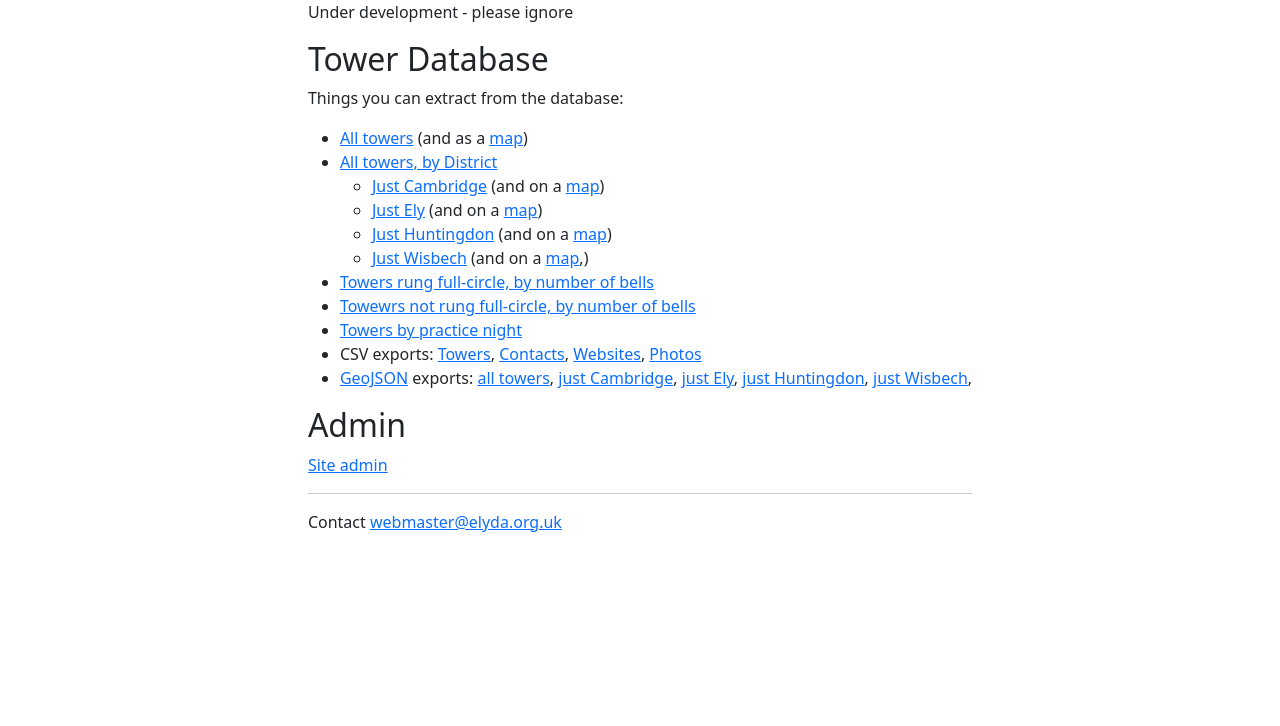
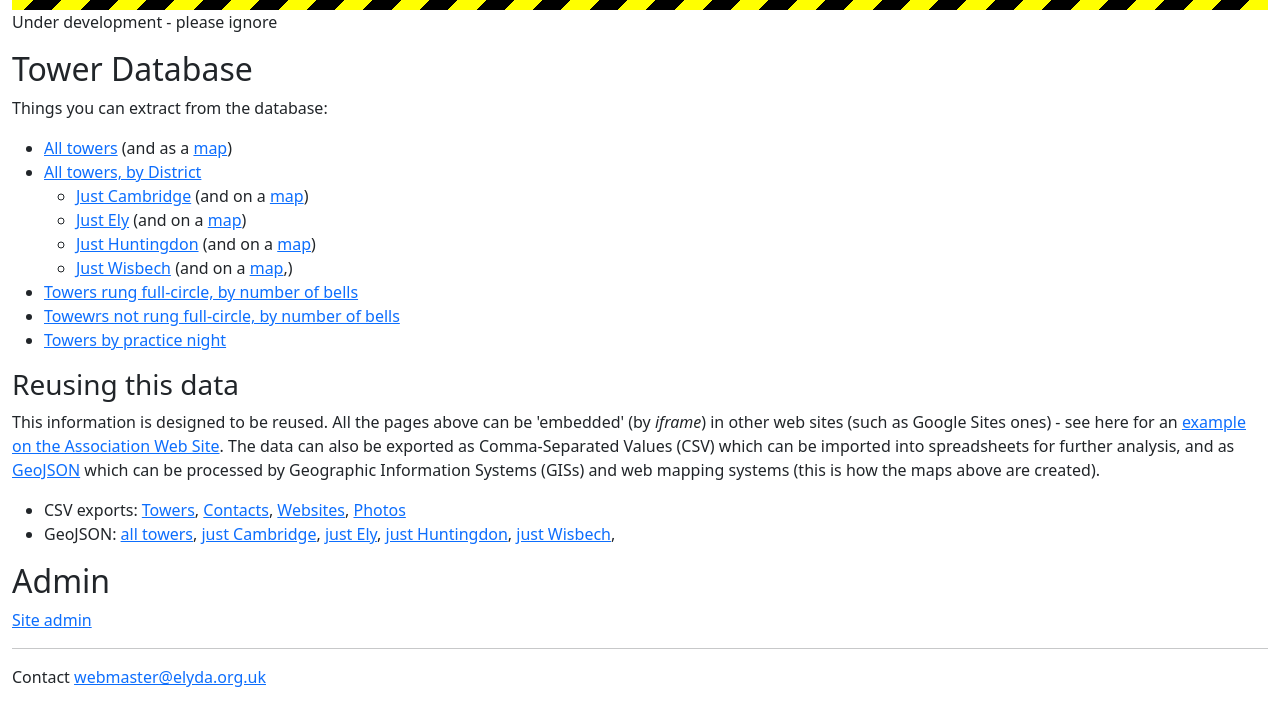
Before and after one commit to jw35/eda-django, a Django app: template eda/eda/templates/eda/index.html in a window 1280 px wide. Shown: the top 726 px of the page. Run offline with Django 5.2, Linux system fonts and the light colour scheme; the template is opened without the code that fills it, so the values that code supplies are empty; some libraries are stand-ins or nearby versions.

Commit message:
Add a 'hazard tape' header to the page

```diff
--- /dev/null
+++ b/eda/eda/static/eda/eda.css
@@ -0,0 +1,10 @@
+.striped {
+    background-image: repeating-linear-gradient(
+    -45deg,
+    yellow,
+    yellow 20px,
+    black 20px,
+    black 40px
+  );
+    height: 10px;
+}
--- a/eda/eda/templates/eda/base.html
+++ b/eda/eda/templates/eda/base.html
@@ -10,6 +10,7 @@
     <meta name="viewport" content="width=device-width, initial-scale=1">
     <title>{% block title %}EDA Automation{% endblock %}</title>
     <link rel="stylesheet" href="{% static 'eda/bootstrap.css' %}">
+    <link rel="stylesheet" href="{% static 'eda/eda.css' %}">
 
     {% block extra_head %}{% endblock %}
 
@@ -18,7 +19,13 @@
   <body>
 
     <div class="container-fluid">
+
+    <div class="sticky-top">
+    <div class="striped"></div>
+    </div>
+
     {% block content %}{% endblock %}
+
     </div>
 
     <script src="{% static 'eda/bootstrap.bundle.js' %}"></script>
--- a/eda/tower_database/templates/tower_database/index.html
+++ b/eda/tower_database/templates/tower_database/index.html
@@ -31,6 +31,15 @@
 		<li><a href="{% url 'bells_list' %}">Towers rung full-circle, by number of bells</a></li>
 		<li><a href="{% url 'un_bells_list' %}">Towewrs not rung full-circle, by number of bells</a></li>
 		<li><a href="{% url 'practice_night_list' %}">Towers by practice night</a></li>
+
+	</ul>
+
+	<h3>Reusing this data</h3>
+
+	<p>This information is designed to be reused. All the pages above can be 'embedded' (by <i>iframe</i>) in other web sites (such as Google Sites ones) - see here for an <a href="https://www.elyda.org.uk/towers-and-bells/new-list">example on the Association Web Site</a>. The data can also be exported as Comma-Separated Values (CSV) which can be imported into spreadsheets for further analysis, and as <a href="https://en.wikipedia.org/wiki/GeoJSON">GeoJSON</a> which can be processed by Geographic Information Systems (GISs) and web mapping systems (this is how the maps above are created).</p>
+
+	<ul>
 		<li>CSV exports: <a href="{% url 'towers_csv' %}">Towers</a>, <a href="{% url 'contacts_csv' %}">Contacts</a>, <a href="{% url 'websites_csv' %}">Websites</a>, <a href="{% url 'photos_csv' %}">Photos</a></li>
-		<li><a href="https://en.wikipedia.org/wiki/GeoJSON">GeoJSON</a> exports: <a href="{% url 'towers_geojson' %}">all towers</a>, <a href="{% url 'district_geojson' district='C' %}">just Cambridge</a>, <a href="{% url 'district_geojson' district='E' %}">just Ely</a>, <a href="{% url 'district_geojson' district='H' %}">just Huntingdon</a>, <a href="{% url 'district_geojson' district='W' %}">just Wisbech</a>,</li>
+
+		<li>GeoJSON: <a href="{% url 'towers_geojson' %}">all towers</a>, <a href="{% url 'district_geojson' district='C' %}">just Cambridge</a>, <a href="{% url 'district_geojson' district='E' %}">just Ely</a>, <a href="{% url 'district_geojson' district='H' %}">just Huntingdon</a>, <a href="{% url 'district_geojson' district='W' %}">just Wisbech</a>,</li>
 	</ul>
```
